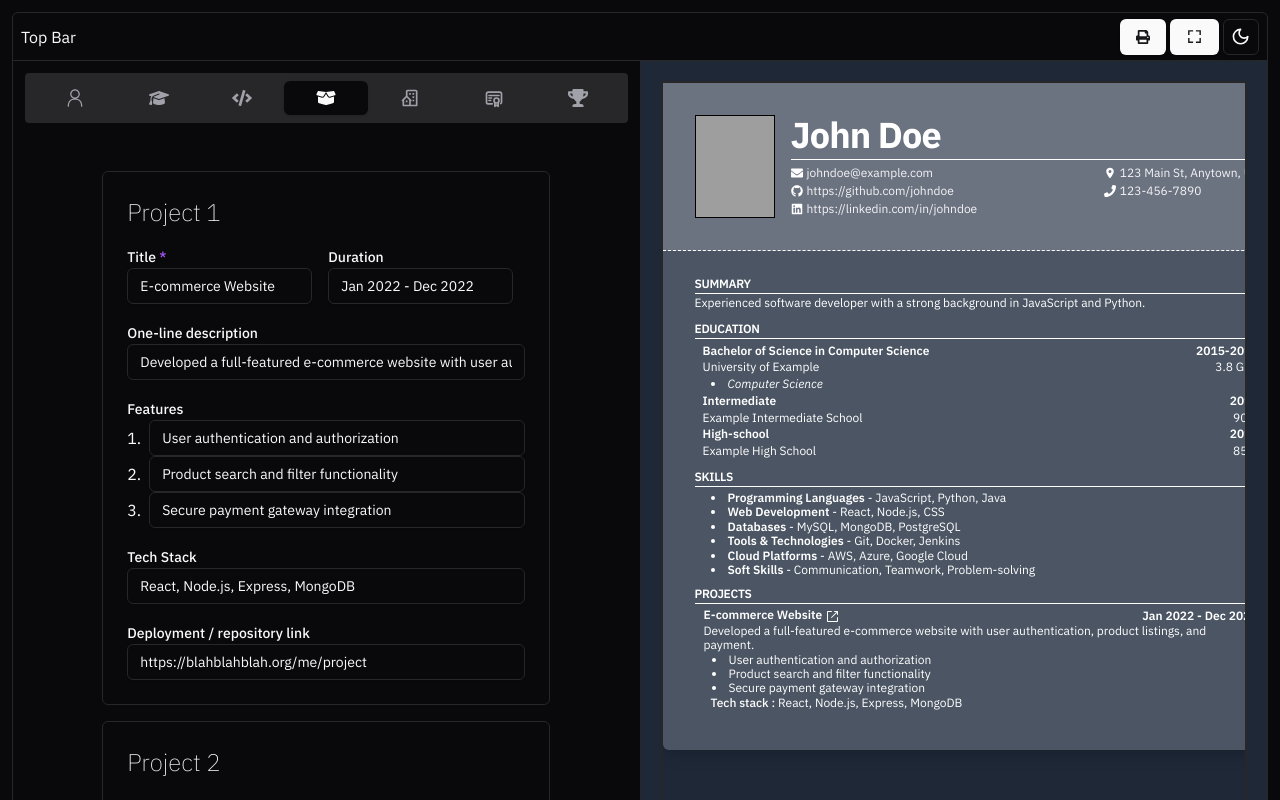
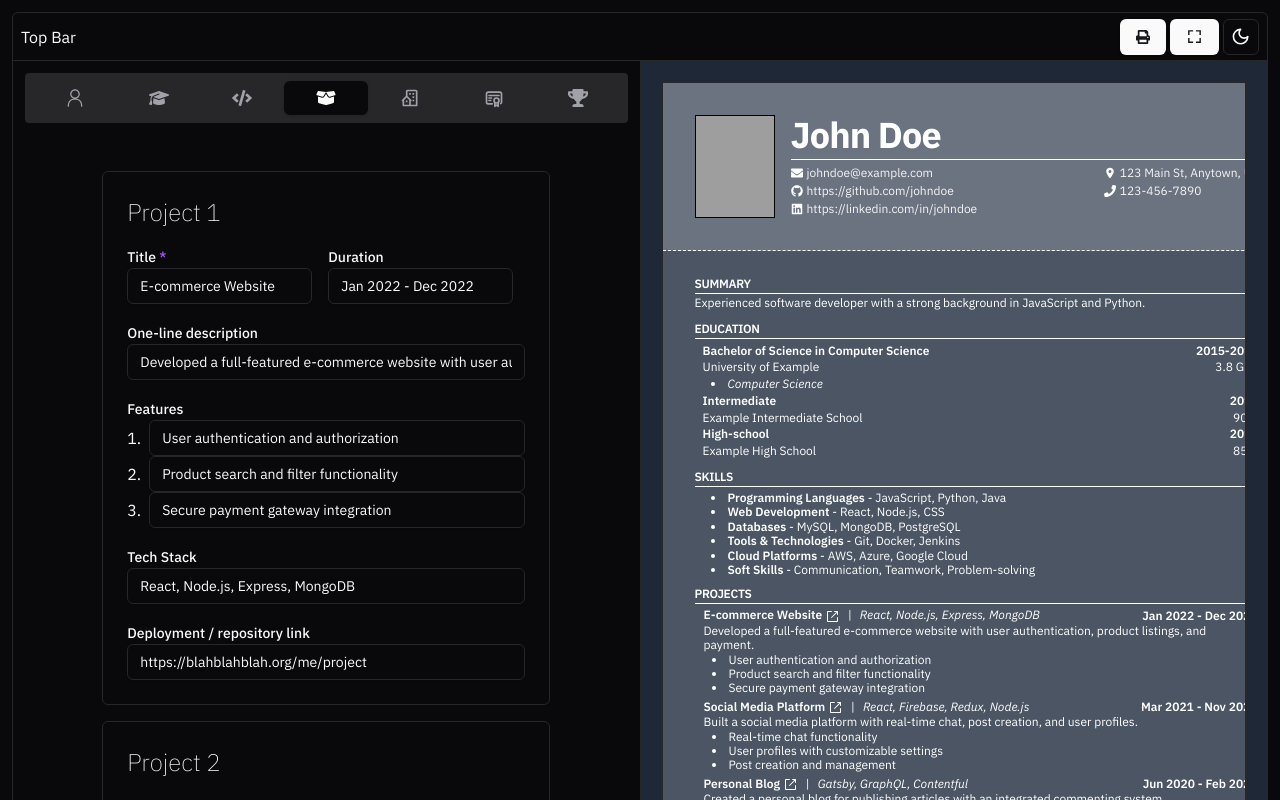
Before and after one commit to pro-khar/resume-builder, a React (Vite) app: page / in a window 1280 px wide. Shown: the top 800 px of the page. Built offline with nearby package versions, Linux system fonts and the light colour scheme; grey boxes are pictures that could not be loaded.

Commit message:
projects STATIC complete

```diff
--- a/src/app/Output/modules/Projects_out.tsx
+++ b/src/app/Output/modules/Projects_out.tsx
@@ -15,22 +15,27 @@ function Projects_out() {
         <h1 className="font-semibold tracking-tight">PROJECTS</h1>
         <hr className="border-black dark:border-white border-t" />
         <div id="part_container" className="space-y-1 mt-1 leading-[1.2]">
-
           {/* Project 1 */}
 
-        <div id="part" className="mx-2">
+          {projects.title1?(<div id="part" className="mx-2">
             <table className="w-full">
               <tr className="font-semibold">
-              <td className="py-[0.001em]">
+                <td className="py-[0.001em] flex gap-2">
                   <a href={projects.link1} target="_blank">
                     {projects.title1} <ExternalLinkIcon className="inline" />
                   </a>
+                  <p className="font-normal">|</p>
+                  <p className="font-normal italic">{projects.techStack1}</p>
                 </td>
-              <td className="text-right py-[0.001em]">{projects.duration1}</td>
+                <td className="text-right py-[0.001em]">
+                  {projects.duration1}
+                </td>
               </tr>
 
               <tr>
-              <td colSpan={2} className="py-[0.001em]">{projects.desc1}</td>
+                <td colSpan={2} className="py-[0.001em]">
+                  {projects.desc1}
+                </td>
               </tr>
 
               <tr>
@@ -38,95 +43,104 @@ function Projects_out() {
                   <div className="px-2">
                     <li>{projects.feature1_1}</li>
                     <li>{projects.feature1_2}</li>
-                  {projects.feature1_3?(<li>{projects.feature1_3}</li>):null}
+                    {projects.feature1_3 ? (
+                      <li>{projects.feature1_3}</li>
+                    ) : null}
                   </div>
                 </td>
               </tr>
-            {projects.techStack1 ? (
-              <tr>
-                <td className="px-2 py-[0.001em]">
-                  <span className="font-medium">Tech stack : </span>
-                  {projects.techStack1}
-                </td>
-              </tr>
-            ) : null}
             </table>
-        </div>
+          </div>):null}
 
           {/* Project 2 */}
 
-        {projects.title2?(<div id="part" className="mx-2">
+          {projects.title2 ? (
+            <div id="part" className="mx-2">
               <table className="w-full">
                 <tr className="font-semibold">
-              <td className="py-[0.001em]">
+                  <td className="py-[0.001em] flex gap-2">
                     <a href={projects.link2} target="_blank">
                       {projects.title2} <ExternalLinkIcon className="inline" />
                     </a>
+                    <p className="font-normal">|</p>
+                    <p className="font-normal italic">{projects.techStack2}</p>
                   </td>
-              <td className="text-right py-[0.001em]">{projects.duration2}</td>
+                  <td className="text-right py-[0.001em]">
+                    {projects.duration2}
+                  </td>
                 </tr>
 
                 <tr>
-              <td colSpan={2} className="py-[0.001em]">{projects.desc2}</td>
+                  <td colSpan={2} className="py-[0.001em]">
+                    {projects.desc2}
+                  </td>
                 </tr>
 
                 <tr>
                   <td colSpan={2} className="py-[0.001em]">
                     <div className="px-2">
-                  <li style={{padding:"0.001em"}}>{projects.feature2_1}</li>
-                  <li style={{padding:"0.001em"}}>{projects.feature2_2}</li>
-                  {projects.feature2_3?(<li style={{padding:"0.001em"}}>{projects.feature2_3}</li>):null}
+                      <li style={{ padding: "0.001em" }}>
+                        {projects.feature2_1}
+                      </li>
+                      <li style={{ padding: "0.001em" }}>
+                        {projects.feature2_2}
+                      </li>
+                      {projects.feature2_3 ? (
+                        <li style={{ padding: "0.001em" }}>
+                          {projects.feature2_3}
+                        </li>
+                      ) : null}
                     </div>
                   </td>
                 </tr>
-            {projects.techStack2 ? (
-              <tr>
-                <td className="px-2 py-[0.001em]">
-                  <span className="font-medium">Tech stack : </span>
-                  {projects.techStack2}
-                </td>
-              </tr>
+              </table>
+            </div>
           ) : null}
-          </table>
-        </div>):null}
 
           {/* Project 3 */}
 
-        {projects.title3? (<div id="part" className="mx-2">
+          {projects.title3 ? (
+            <div id="part" className="mx-2">
               <table className="w-full">
                 <tr className="font-semibold">
-              <td className="py-[0.001em]">
+                  <td className="py-[0.001em] flex gap-2">
                     <a href={projects.link3} target="_blank">
                       {projects.title3} <ExternalLinkIcon className="inline" />
                     </a>
+                    <p className="font-normal">|</p>
+                    <p className="font-normal italic">{projects.techStack3}</p>
                   </td>
-              <td className="text-right py-[0.001em]">{projects.duration3}</td>
+                  <td className="text-right py-[0.001em]">
+                    {projects.duration3}
+                  </td>
                 </tr>
 
                 <tr>
-              <td colSpan={2} className="py-[0.001em]">{projects.desc3}</td>
+                  <td colSpan={2} className="py-[0.001em]">
+                    {projects.desc3}
+                  </td>
                 </tr>
 
                 <tr>
                   <td colSpan={2} className="py-[0.001em]">
                     <div className="px-2">
-                  <li style={{padding:"0.001em"}}>{projects.feature3_1}</li>
-                  <li style={{padding:"0.001em"}}>{projects.feature3_2}</li>
-                  {projects.feature3_3?(<li style={{padding:"0.001em"}}>{projects.feature3_3}</li>):null}
+                      <li style={{ padding: "0.001em" }}>
+                        {projects.feature3_1}
+                      </li>
+                      <li style={{ padding: "0.001em" }}>
+                        {projects.feature3_2}
+                      </li>
+                      {projects.feature3_3 ? (
+                        <li style={{ padding: "0.001em" }}>
+                          {projects.feature3_3}
+                        </li>
+                      ) : null}
                     </div>
                   </td>
                 </tr>
-            {projects.techStack3 ? (
-              <tr>
-                <td className="px-2 py-[0.001em]">
-                  <span className="font-medium">Tech stack : </span>
-                  {projects.techStack3}
-                </td>
-              </tr>
+              </table>
+            </div>
           ) : null}
-          </table>
-        </div>): null}
-
         </div>
       </div>
     </>
--- a/src/features/projectSlice.ts
+++ b/src/features/projectSlice.ts
@@ -9,26 +9,25 @@ const initialState = {
   feature1_3: "Secure payment gateway integration",
   techStack1: "React, Node.js, Express, MongoDB",
   link1: "https://blahblahblah.org/me/project",
-  title2: "",
-  duration2: "",
-  desc2: "",
-  feature2_1: "",
-  feature2_2: "",
-  feature2_3: "",
-  techStack2: "",
-  link2: "",
-  title3: "",
-  duration3: "",
-  desc3: "",
-  feature3_1: "",
-  feature3_2: "",
-  feature3_3: "",
-  techStack3: "",
-  link3: ""
-}
-;
+  title2: "Social Media Platform",
+  duration2: "Mar 2021 - Nov 2021",
+  desc2: "Built a social media platform with real-time chat, post creation, and user profiles.",
+  feature2_1: "Real-time chat functionality",
+  feature2_2: "User profiles with customizable settings",
+  feature2_3: "Post creation and management",
+  techStack2: "React, Firebase, Redux, Node.js",
+  link2: "https://blahblahblah.org/me/social",
+  title3: "Personal Blog",
+  duration3: "Jun 2020 - Feb 2021",
+  desc3: "Created a personal blog for publishing articles with an integrated commenting system.",
+  feature3_1: "Article publishing and editing",
+  feature3_2: "Commenting system",
+  feature3_3: "Responsive design",
+  techStack3: "Gatsby, GraphQL, Contentful",
+  link3: "https://blahblahblah.org/me/blog"
+};
 
-const projetSlice = createSlice({
+const projectSlice = createSlice({
   name: "project",
   initialState,
   reducers: {
@@ -38,5 +37,5 @@ const projetSlice = createSlice({
   },
 });
 
-export const { updateProject } = projetSlice.actions;
-export default projetSlice.reducer;
+export const { updateProject } = projectSlice.actions;
+export default projectSlice.reducer;
```
Lines whose indentation alone changed are shown as unchanged.
